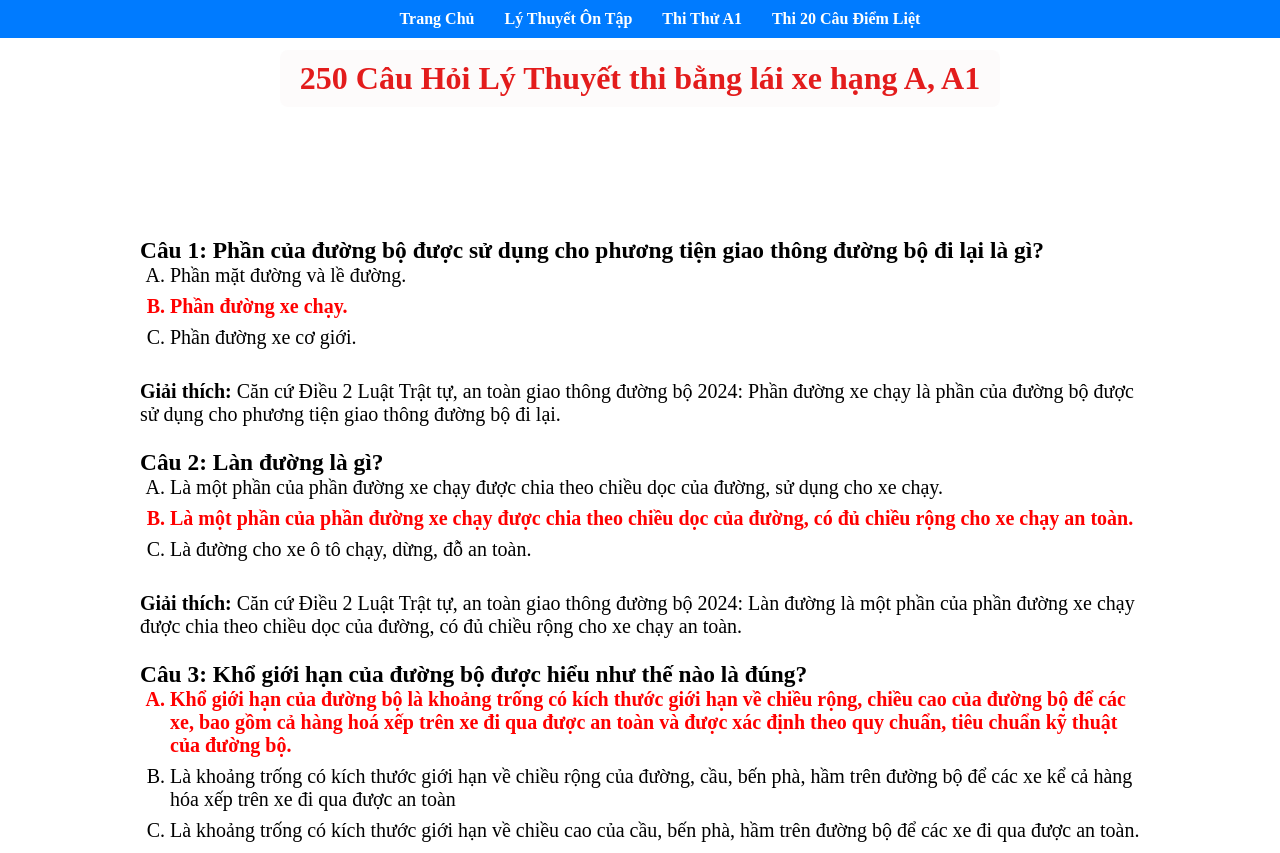
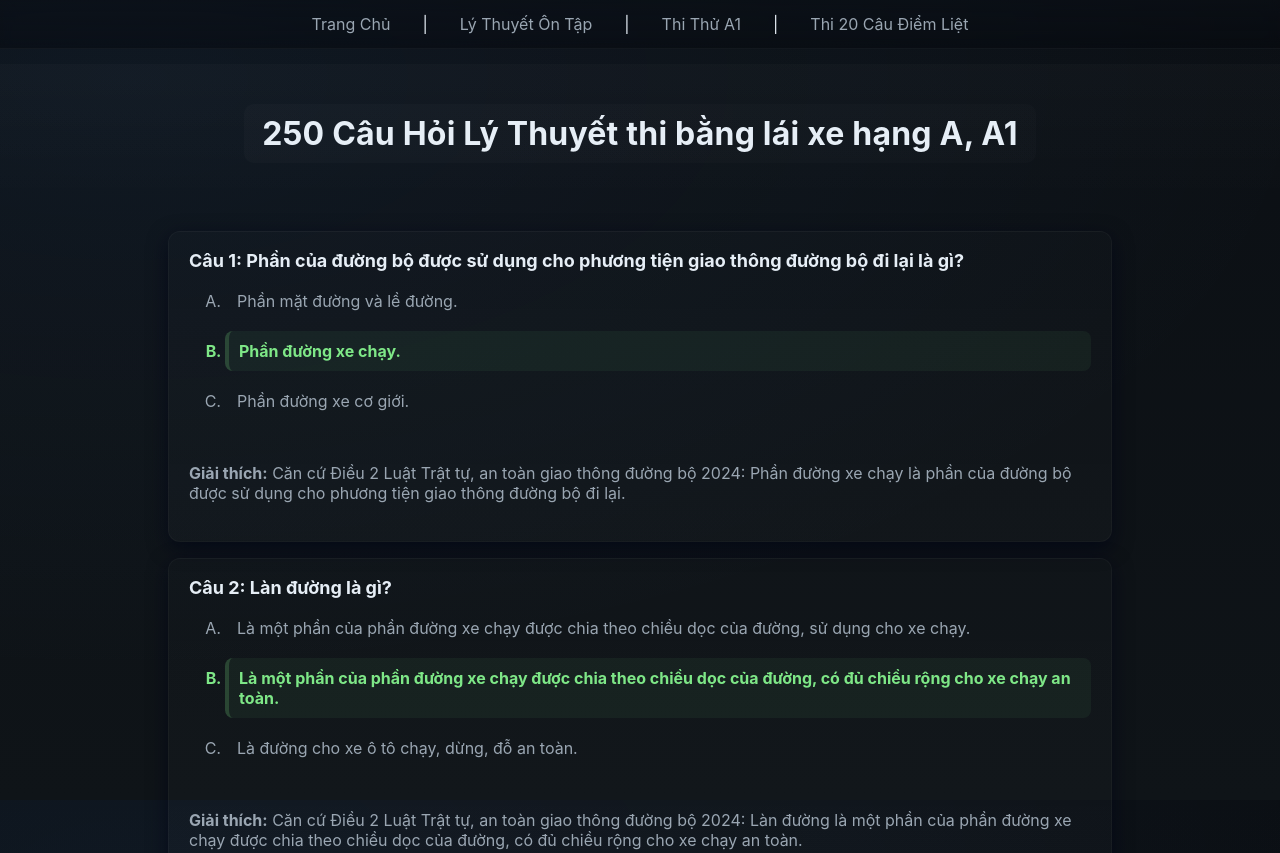
Before and after one commit to ductuoitre612/lythuyetlaixe, a plain HTML site: page appthibanglaixe/HTML/lythuyet.html in a window 1280 px wide. Shown: the top 853 px of the page. Drawn offline with Linux system fonts and the light colour scheme.

Commit message:
Updated UI

```diff
--- a/appthibanglaixe/CSS/lythuyet.css
+++ b/appthibanglaixe/CSS/lythuyet.css
@@ -1,104 +1,204 @@
-* {
-  padding: 0;
-  margin: 0;
+/* Colour pallet created by GPT */
+:root{
+  --bg: #0b0f14; /* page background */
+  --bg-2: #0f1418; /* slightly lighter */
+  --surface: #0f1720; /* card surface */
+  --muted: #101418;
+  --text: #e6eef6;
+  --muted-text: #9aa6b2;
+  --accent: #58a6ff; /* primary accent */
+  --accent-2: #7ee787; /* success/answer */
+  --danger: #ff7b7b;
+  --glass: rgba(255,255,255,0.04);
+  --radius: 12px;
+  --card-shadow: 0 6px 20px rgba(2,6,23,0.7);
 }
 
-.question ol {
-  padding-left: 30px;
-  margin-bottom: 0;
+*{
+  margin:0;
+  padding:0;
+  box-sizing:border-box;
 }
 
-.question li {
-  margin-bottom: 8px;
+html,body{
+  height:100%;
 }
 
-body {
-  font-family: "Times New Roman", Times, serif;
-  display: flex;
-  flex-direction: column;
-  justify-content: center;
+body{
+  font-family: Inter, system-ui, -apple-system, "Segoe UI", Roboto, "Helvetica Neue", Arial, sans-serif;
+  background: radial-gradient(1200px 600px at 10% 10%, rgba(88,166,255,0.06), transparent),
+              linear-gradient(180deg,var(--bg),var(--bg-2));
+  color:var(--text);
+  -webkit-font-smoothing:antialiased;
+  -moz-osx-font-smoothing:grayscale;
+  display:flex;
+  flex-direction:column;
+  min-height:100%;
 }
 
-.navbar {
-  background: #007bff;
-  padding: 10px 20px;
-  position: fixed;
-  top: 0;
-  width: 100%;
+/* Navigation */
+.nav_bar{
+  backdrop-filter: blur(6px) saturate(120%);
+  background: linear-gradient(180deg, rgba(10,14,20,0.6), rgba(6,8,12,0.45));
+  color:var(--text);
+  padding:14px 20px;
+  font-size:16px;
+  position:fixed;
+  top:0;
+  width:100%;
+  z-index:200;
+  border-bottom:1px solid rgba(255,255,255,0.03);
 }
 
-.navbar ul {
-  list-style: none;
-  display: flex;
-  justify-content: center;
+.nav_bar ul{
+  list-style:none;
+  display:flex;
+  justify-content:center;
+  gap:28px;
+  align-items:center;
 }
 
-.navbar ul li {
-  margin: 0 15px;
+.nav_bar a{
+  color:var(--muted-text);
+  text-decoration:none;
+  position:relative;
+  padding:6px 4px;
+  transition:color .18s ease, transform .12s ease;
 }
 
-.navbar ul li a {
-  color: white;
-  text-decoration: none;
-  font-weight: bold;
+.nav_bar a:hover{
+  color:var(--text);
+  transform:translateY(-1px);
 }
 
-.navbar ul li a:hover {
-  text-decoration: underline;
+.nav_bar a::after{
+  content:'';
+  position:absolute;
+  left:0;
+  bottom:-4px;
+  height:3px;
+  width:0;
+  background:linear-gradient(90deg,var(--accent),#9be7ff);
+  border-radius:6px;
+  transition:width .25s ease;
 }
 
-.banner {
-  background: url("banner.jpg") no-repeat center center/cover;
-  color: rgb(227, 28, 28);
-  text-align: center;
-  padding: 50px 20px;
+.nav_bar a:hover::after{ width:100%; }
+
+/* Banner */
+.banner{
+  margin-top:64px; /* leave space for fixed nav */
+  text-align:center;
+  padding:40px 20px;
+  background: linear-gradient(180deg, rgba(255,255,255,0.02), transparent);
 }
 
-.banner h1 {
-  background: rgba(252, 248, 248, 0.5);
-  display: inline-block;
-  padding: 10px 20px;
-  border-radius: 8px;
+.banner h1{
+  display:inline-block;
+  padding:10px 18px;
+  border-radius:10px;
+  background: linear-gradient(90deg, rgba(255,255,255,0.02), rgba(255,255,255,0.01));
+  color:var(--text);
+  font-weight:600;
+  letter-spacing:0.2px;
 }
 
-.container {
-  max-width: 1000px;
-  font-size: 20px;
-  margin: 80px auto 0 auto;
+.container{
+  max-width:980px;
+  margin:28px auto 80px auto;
+  padding:0 18px;
+  font-size:16px;
 }
 
-#pagination {
-  margin-top: 20px;
-  text-align: center;
-  font-size: 20px;
+.question{
+  background:linear-gradient(180deg, rgba(255,255,255,0.01), rgba(255,255,255,0.02));
+  border-radius:var(--radius);
+  padding:18px 20px;
+  margin-bottom:16px;
+  box-shadow:var(--card-shadow);
+  border:1px solid rgba(255,255,255,0.03);
 }
 
-#pageInfo {
-  margin-top: 10px;
+.question h3{
+  font-size:18px;
+  color:var(--text);
+  margin-bottom:10px;
 }
 
-.question img {
-  display: block;
-  margin: 10px auto;
-  max-width: 400px;
+.question img{
+  display:block;
+  margin:10px auto;
+  max-width:100%;
+  width:auto;
+  border-radius:8px;
+  border:1px solid rgba(255,255,255,0.04);
 }
-#prev {
-  background-color: aqua;
-  font-size: 23px;
+
+.question ol{
+  padding-left:36px;
+  margin:6px 0 0 0;
 }
-#next {
-  background-color: aqua;
-  font-size: 23px;
+
+.question li{
+  margin-bottom:10px;
+  padding:10px 12px;
+  border-radius:8px;
+  color:var(--muted-text);
+  transition:all .15s ease;
+  list-style:upper-alpha;
 }
-#pageInput {
-  width: 25px;
-  height: 20px;
-  font-size: 20px;
-  text-align: center;
+
+.question li:hover{
+  background: rgba(255,255,255,0.01);
+  color:var(--text);
+  transform:translateY(-2px);
 }
-#goPage {
-  background-color: rgb(245, 57, 57);
-  font-size: 20px;
-  width: 1cm;
-  height: 0.7cm;
+
+.question li[style*="color:red"]{
+  color:var(--accent-2) !important;
+  font-weight:700 !important;
+  background: rgba(126,231,135,0.06) !important;
+  border-left:4px solid rgba(126,231,135,0.18) !important;
+  padding-left:10px !important;
 }
+
+.question p{ color:var(--muted-text); margin-top:12px; }
+
+#pagination{ text-align:center; margin-top:14px; }
+
+#pagination button{
+  background:linear-gradient(180deg, rgba(255,255,255,0.02), rgba(255,255,255,0.01));
+  color:var(--text);
+  border:1px solid rgba(255,255,255,0.04);
+  padding:8px 12px;
+  margin:6px 6px;
+  border-radius:10px;
+  cursor:pointer;
+  transition:transform .12s ease, box-shadow .12s ease, background .12s ease;
+}
+
+#pagination button:hover{ transform:translateY(-3px); box-shadow:0 6px 18px rgba(2,6,23,0.6); }
+
+#pagination button.active,
+#pagination button[aria-current="true"]{
+  background:linear-gradient(90deg,var(--accent), #6fc6ff);
+  color:#041528;
+  border:transparent;
+}
+
+#pageNumbers{ display:inline-flex; align-items:center; gap:6px; }
+
+#pageInfo{ color:var(--muted-text); margin-top:10px; }
+
+#pageInput{
+  width:64px; height:36px; font-size:15px; text-align:center; border-radius:8px;
+  background:transparent; border:1px solid rgba(255,255,255,0.04); color:var(--text);
+}
+
+#goPage{ padding:8px 10px; border-radius:8px; background:var(--danger); border:none; color:white; }
+
+@media (max-width:640px){
+  .nav_bar ul{ gap:12px; font-size:14px; }
+  .container{ margin-top:18px; }
+  .banner{ padding:28px 10px; }
+}
--- a/appthibanglaixe/CSS/main_page_style.css
+++ b/appthibanglaixe/CSS/main_page_style.css
@@ -36,15 +36,16 @@ body {
 .overlay {
     position: fixed;
     inset: 0;
-    background-color: rgba(0, 4, 39, 0.6);
+    background-color: rgba(0, 0, 37, 0.7);
+    background: linear-gradient(150deg,rgba(0, 0, 49, 0.7) 0%, rgba(0, 0, 0, 0.7) 100%);
     z-index: 1;
 }
 
 .nav_bar {
     backdrop-filter: blur(10px);
-    background: rgba(0, 8, 85, 0.4);
-    padding: 20px;
-    font-size: 20px;
+    background: rgba(8, 8, 8, 0.4);
+    padding: 14px 20px;
+    font-size: 16px;
     position: fixed;
     top: 0;
     width: 100%;
--- a/appthibanglaixe/HTML/lythuyet.html
+++ b/appthibanglaixe/HTML/lythuyet.html
@@ -13,11 +13,11 @@
   <link rel="stylesheet" href="/appthibanglaixe/CSS/lythuyet.css">
 </head>
 <body>
-  <nav class="navbar">
+  <nav class="nav_bar">
     <ul>
-      <li><a href="/appthibanglaixe/main_page.html">Trang Chủ</a></li>
-      <li><a href="#" id="reload-lythuyet">Lý Thuyết Ôn Tập</a></li>
-      <li><a href="#">Thi Thử A1</a></li>
+      <li><a href="/appthibanglaixe/main_page.html">Trang Chủ</a></li> |
+      <li><a href="#" id="reload-lythuyet">Lý Thuyết Ôn Tập</a></li> |
+      <li><a href="#">Thi Thử A1</a></li> |
       <li><a href="#">Thi 20 Câu Điểm Liệt</a></li>
     </ul>
   </nav>
```
